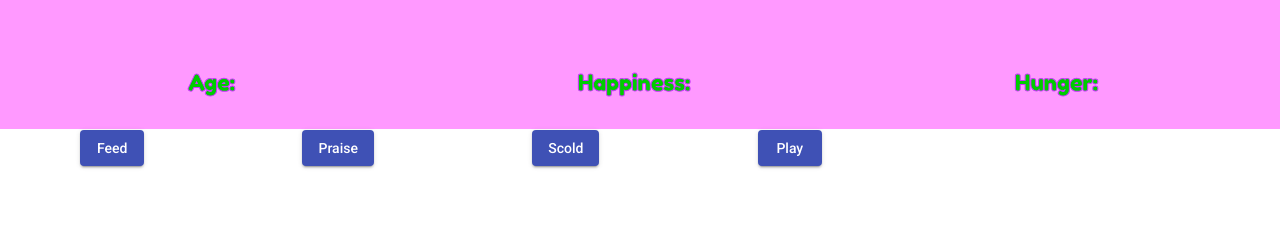
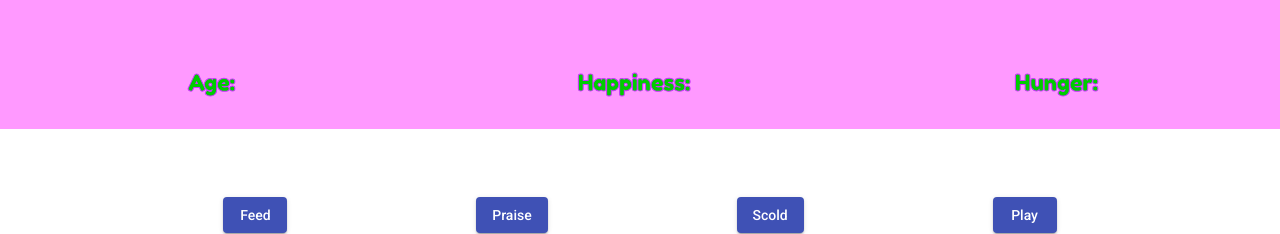
Before and after one commit to clarebuckley/tamagotchi-abandoned-, an Angular app in the folder tamagotchi-app/: page / in a window 1280 px wide. Shown: the part 671-905 px from the top of the page. Before the commit the page ends 838 px from the top, so only its background shows below. Built offline with nearby package versions, Linux system fonts and the light colour scheme.

Commit message:
rejuvenated seperated didn't committed

```diff
--- a/tamagotchi-app/src/app/action-panel/action-panel.component.css
+++ b/tamagotchi-app/src/app/action-panel/action-panel.component.css
@@ -1,6 +1,5 @@
 .action-bar {
-  border: 1px solid #fff;
-  width: 900px;
+  border: 1px solid #fff0;
   display: flex;
   justify-content: space-around;
 }
--- a/tamagotchi-app/src/app/app.component.html
+++ b/tamagotchi-app/src/app/app.component.html
@@ -36,10 +36,22 @@
                 -webkit-text-stroke-color: #CC33FF;
             }
 
+            .stats{
+                display:flex;
+            }
+
             .statvalue{
                 font-size:32px;
                 -webkit-text-stroke-width: 2px;
                 -webkit-text-stroke-color: #CC33FF;
+            }
+
+            .actionpanel{
+                display: block;
+                margin-left: auto;
+                margin-right: auto;
+                width:80%;
+                margin-top:100px;
             }
         </style>
     </head>
@@ -61,9 +73,10 @@
                     <h3 class="statvalue"> {{hunger}} </h3>
                 </div>
             </div>
+            <div class="actionpanelcontainer">
+                <app-action-panel class="actionpanel"></app-action-panel>
+            </div>
         </div>
     </body>
 </html>
-
-<app-action-panel></app-action-panel>
 <router-outlet></router-outlet>
```
